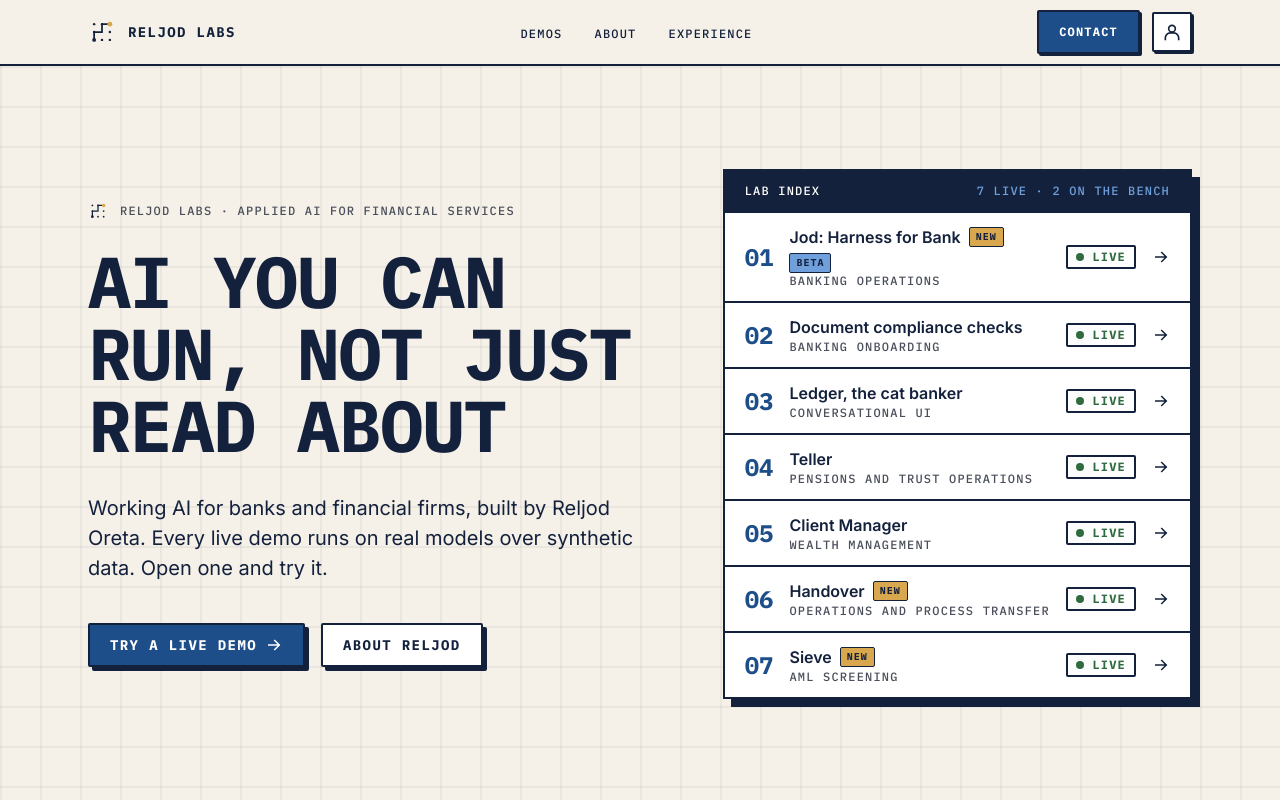
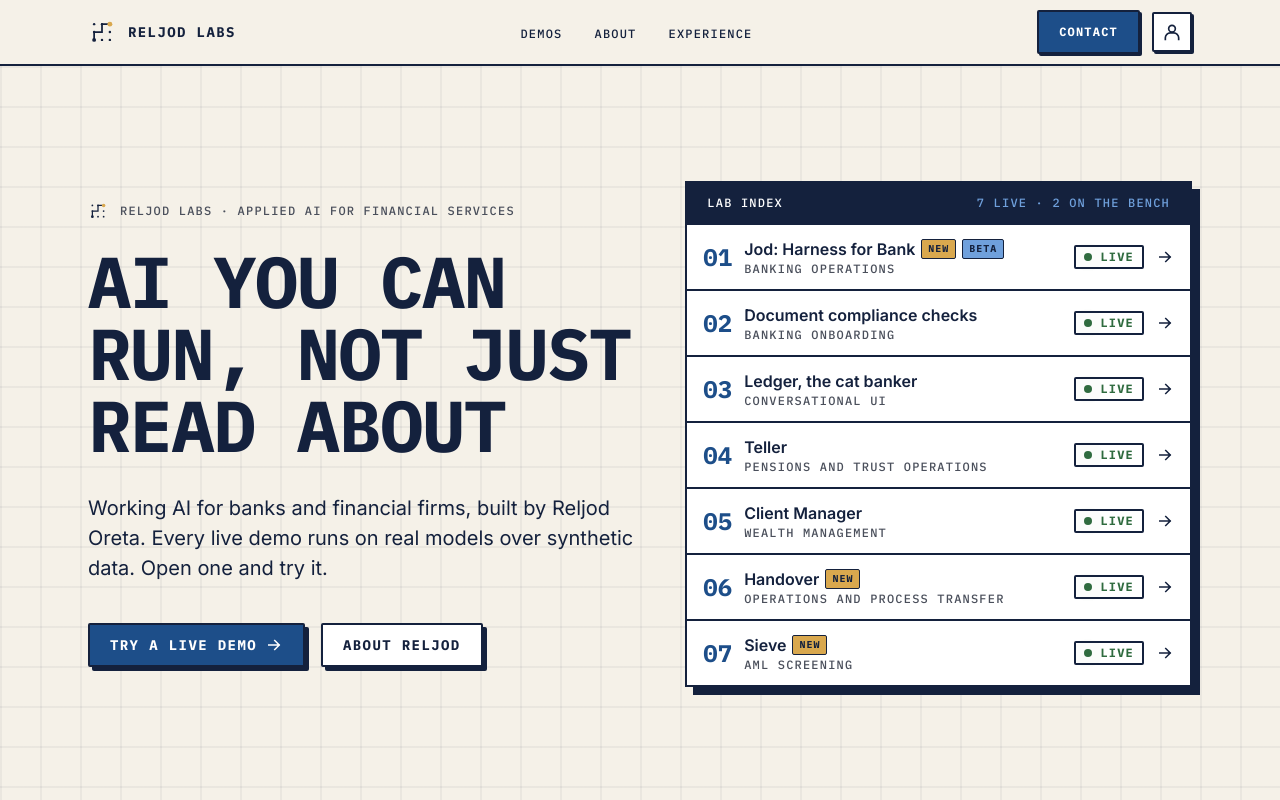
Before and after one commit to Reljod/reljod-labs, a Next.js app: page / in a window 1280 px wide. Shown: the top 800 px of the page. Built offline with nearby package versions, Linux system fonts and the light colour scheme.

Commit message:
fix: keep Lab Index title and marks on one line

```diff
--- a/src/components/showcase/lab-hero.tsx
+++ b/src/components/showcase/lab-hero.tsx
@@ -15,7 +15,7 @@ export function LabHero() {
       aria-labelledby="hero-title"
       className="bg-marble bg-[linear-gradient(rgb(20_33_61/0.05)_2px,transparent_2px),linear-gradient(90deg,rgb(20_33_61/0.05)_2px,transparent_2px)] bg-size-[40px_40px]"
     >
-      <div className="mx-auto grid max-w-6xl items-center gap-12 px-4 py-16 sm:px-6 lg:min-h-[calc(100svh-4rem)] lg:grid-cols-[1.25fr_1fr] lg:py-10">
+      <div className="mx-auto grid max-w-6xl items-center gap-12 px-4 py-16 sm:px-6 lg:min-h-[calc(100svh-4rem)] lg:grid-cols-[1.1fr_1fr] lg:gap-10 lg:py-10">
         <div>
           <p className="eyebrow mb-6 flex items-center gap-3 text-ink-muted">
             <Mark size={20} className="text-ink" />
@@ -54,14 +54,14 @@ export function LabHero() {
               <li key={demo.slug}>
                 <Link
                   href={demo.href ?? "#demos"}
-                  className="group flex items-center gap-4 px-5 py-3 transition-colors hover:bg-morning-haze"
+                  className="group flex items-center gap-3 px-4 py-3 transition-colors hover:bg-morning-haze"
                 >
                   <span className="font-mono text-2xl font-bold text-federal-blue">
                     {String(index + 1).padStart(2, "0")}
                   </span>
                   <span className="min-w-0 flex-1">
-                    <span className="flex flex-wrap items-center gap-x-2 gap-y-1 font-semibold">
-                      {demo.title}
+                    <span className="flex items-center gap-1.5 font-semibold">
+                      <span className="truncate">{demo.title}</span>
                       <ProjectMarks marks={demo.marks} size="sm" />
                     </span>
                     <span className="eyebrow block text-ink-muted">
```
